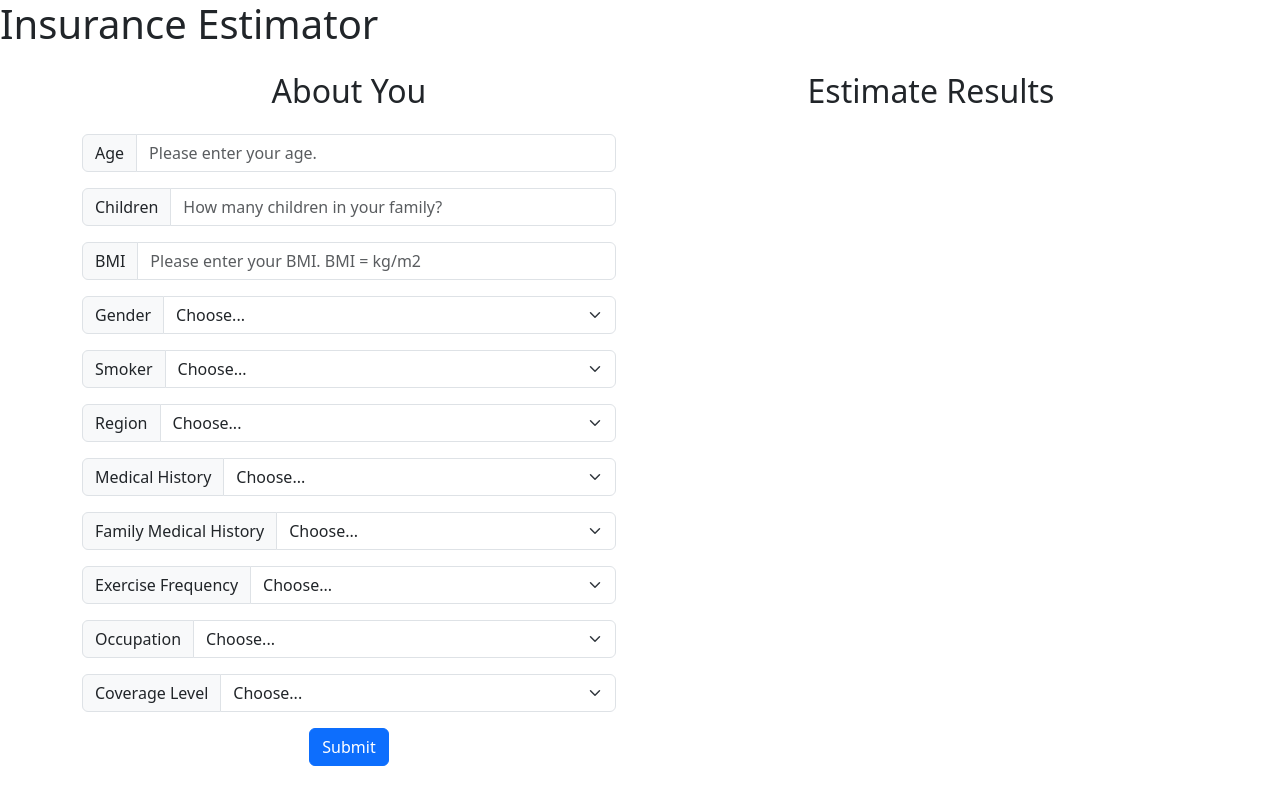
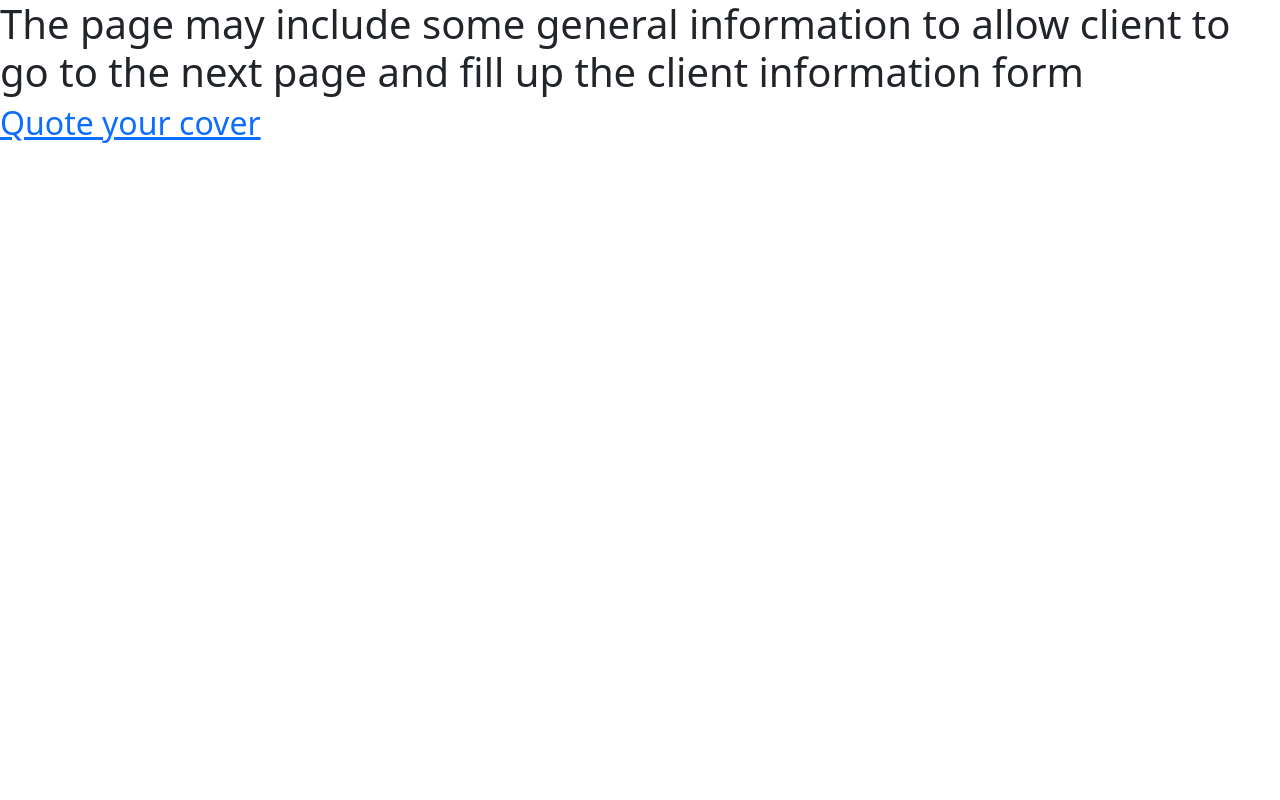
Before and after one commit to Hypertext-Assassin7/private-health-insurance-analysis, a Flask app: page / in a window 1280 px wide. Run offline with Flask 3, Linux system fonts and the light colour scheme; parts of the project's set-up code (start-up, migrations or seed data) failed here and were passed over.

Commit message:
plotly show in html

```diff
--- a/app.py
+++ b/app.py
@@ -1,7 +1,6 @@
 import json
 import pandas as pd
-
-from flask_session import Session
+import numpy as np
 
 # import necessary libraries
 import os
@@ -29,126 +28,151 @@ app.config['SQLALCHEMY_TRACK_MODIFICATIONS'] = False
 
 db = SQLAlchemy(app)
 
-class Pet(db.Model):
-    __tablename__ = 'pets'
+class client_info(db.Model):
+    __tablename__ = 'clients'
 
     id = db.Column(db.Integer, primary_key=True)
-    name = db.Column(db.String(64))
-    lat = db.Column(db.Float)
-    lon = db.Column(db.Float)
+    insurance_basic = db.Column(db.Float)
+    insurance_standard = db.Column(db.Float)
+    insurance_premium = db.Column(db.Float)
 
     def __repr__(self):
-        return '<Pet %r>' % (self.name)
+        return '<client %r>' % (self.name)
 
 with app.app_context():
     db.create_all()
 
+#################################################
+# Model Setup
+#################################################
+
+from joblib import load
+model_path = os.environ.get('MODEL_PATH', '') or "model_DecisionTreeRegressor.joblib"
+print("Loading model...")
+model = load(model_path)
+
 # create route that renders index.html template
 @app.route("/")
 def home():
-    return render_template("insurance_estimator.html")
+    return render_template("homepage.html")
 
 @app.route("/estimator", methods = ['GET','POST'])
 def estimator():
     if request.method == 'POST':
-      client_age = request.form['client_age']
-      bmi = request.form['bmi']
-      children_no = request.form['children_no']
-      gender = request.form['gender']
-      smoker = request.form['smoker']
-      region = request.form['region']
-      medical_history = request.form['medical_history']
-      family_medical_history= request.form['family_medical_history']
-      exercise_frequency = request.form['exercise_frequency']
-      occupation = request.form['occupation']
-      coverage_level = request.form['coverage_level']
+        client_age = request.form['client_age']
+        bmi = request.form['bmi']
+        children_no = request.form['children_no']
+        gender = request.form['gender']
+        smoker = request.form['smoker']
+        region = request.form['region']
+        medical_history = request.form['medical_history']
+        family_medical_history= request.form['family_medical_history']
+        exercise_frequency = request.form['exercise_frequency']
+        occupation = request.form['occupation']
+        coverage_level = request.form['coverage_level']
 
-      # get dummy data for gender
-      gender_male = 1 if gender == "Male" else 0
-      gender_female = 1 if gender != "Male" else 0
+        # get dummy data for gender
+        gender_male = 1 if gender == "Male" else 0
+        gender_female = 1 if gender != "Male" else 0
 
-      # get dummy data for smoker
-      smoker_no = 1 if smoker == "No" else 0
-      smoker_yes = 1 if smoker != "No" else 0
+        # get dummy data for smoker
+        smoker_no = 1 if smoker == "No" else 0
+        smoker_yes = 1 if smoker != "No" else 0
 
-      # get dummy data for region
-      region_northeast = 1 if region == "Northeast" else 0
-      region_northwest = 1 if region == "Northwest" else 0
-      region_southeast = 1 if region == "Southeast" else 0
-      region_southwest = 1 if region == "Southwest" else 0
+        # get dummy data for region
+        region_northeast = 1 if region == "Northeast" else 0
+        region_northwest = 1 if region == "Northwest" else 0
+        region_southeast = 1 if region == "Southeast" else 0
+        region_southwest = 1 if region == "Southwest" else 0
 
-      # get dummy date for client and family medical history
-      medical_history_Diabetes = 1 if medical_history == "Diabetes" else 0
-      medical_history_Heart_disease = 1 if medical_history == "Heart disease" else 0
-      medical_history_High_blood_pressure = 1 if medical_history == "High blood pressure" else 0
-      medical_history_None = 1 if medical_history not in ["Diabetes", "Heart disease", "High blood pressuret"] else 0
+        # get dummy date for client and family medical history
+        medical_history_Diabetes = 1 if medical_history == "Diabetes" else 0
+        medical_history_Heart_disease = 1 if medical_history == "Heart disease" else 0
+        medical_history_High_blood_pressure = 1 if medical_history == "High blood pressure" else 0
+        medical_history_None = 1 if medical_history not in ["Diabetes", "Heart disease", "High blood pressuret"] else 0
 
-      family_medical_history_Diabetes = 1 if family_medical_history == "Diabetes" else 0
-      family_medical_history_Heart_disease = 1 if family_medical_history == "Heart disease" else 0
-      family_medical_history_High_blood_pressure = 1 if family_medical_history == "High blood pressure" else 0
-      family_medical_history_None = 1 if family_medical_history not in ["Diabetes", "Heart disease", "High blood pressuret"] else 0
+        family_medical_history_Diabetes = 1 if family_medical_history == "Diabetes" else 0
+        family_medical_history_Heart_disease = 1 if family_medical_history == "Heart disease" else 0
+        family_medical_history_High_blood_pressure = 1 if family_medical_history == "High blood pressure" else 0
+        family_medical_history_None = 1 if family_medical_history not in ["Diabetes", "Heart disease", "High blood pressuret"] else 0
 
-      # get dummy data for exercise_frequency
-      exercise_frequency_Frequently = 1 if exercise_frequency == "Frequently" else 0
-      exercise_frequency_Occasionally = 1 if exercise_frequency == "Occasionally" else 0
-      exercise_frequency_Rarely = 1 if exercise_frequency == "Rarely" else 0
-      exercise_frequency_Never = 1 if exercise_frequency == "Never" else 0
+        # get dummy data for exercise_frequency
+        exercise_frequency_Frequently = 1 if exercise_frequency == "Frequently" else 0
+        exercise_frequency_Occasionally = 1 if exercise_frequency == "Occasionally" else 0
+        exercise_frequency_Rarely = 1 if exercise_frequency == "Rarely" else 0
+        exercise_frequency_Never = 1 if exercise_frequency == "Never" else 0
 
-      # get dummy data for occupation
-      occupation_Blue_collar = 1 if occupation == "Blue collar" else 0
-      occupation_White_collar = 1 if occupation == "White collar" else 0
-      occupation_Student = 1 if occupation == "Student" else 0
-      occupation_Unemployed = 1 if occupation not in ["Blue collar", "White collar", "Student"] else 0
+        # get dummy data for occupation
+        occupation_Blue_collar = 1 if occupation == "Blue collar" else 0
+        occupation_White_collar = 1 if occupation == "White collar" else 0
+        occupation_Student = 1 if occupation == "Student" else 0
+        occupation_Unemployed = 1 if occupation not in ["Blue collar", "White collar", "Student"] else 0
 
-      # get dummy data for coverage_level
-      coverage_level_Premium = 1 if coverage_level == "Premium" else 0
-      coverage_level_Standard = 1 if coverage_level == "Standard" else 0
-      coverage_level_Basic = 1 if coverage_level == "Basic" else 0
+        # get dummy data for coverage_level
+        coverage_level_Premium = 1 if coverage_level == "Premium" else 0
+        coverage_level_Standard = 1 if coverage_level == "Standard" else 0
+        coverage_level_Basic = 1 if coverage_level == "Basic" else 0
 
-      client_data = {
-          "age": client_age,
-          "bmi": bmi,
-          "children": children_no,
-          "gender_female": gender_female,
-          "gender_male": gender_male,
-          'smoker_no': smoker_no,
-          'smoker_yes': smoker_yes,
-          'region_northeast': region_northeast,
-          'region_northwest': region_northwest,
-          'region_southeast': region_southeast,
-          'region_southwest': region_southwest,
-          'medical_history_Diabetes' : medical_history_Diabetes,
-          'medical_history_Heart_disease': medical_history_Heart_disease,
-          'medical_history_High_blood_pressure': medical_history_High_blood_pressure,
-          'medical_history_None' : medical_history_None,
-          'family_medical_history_Diabetes' : family_medical_history_Diabetes,
-          'family_medical_history_Heart_disease': family_medical_history_Heart_disease,
-          'family_medical_history_High_blood_pressure': family_medical_history_High_blood_pressure,
-          'family_medical_history_None' : family_medical_history_None,
-          'exercise_frequency_Frequently': exercise_frequency_Frequently,
-          'exercise_frequency_Never': exercise_frequency_Never,
-          'exercise_frequency_Occasionally': exercise_frequency_Occasionally,
-          'exercise_frequency_Rarely': exercise_frequency_Rarely,
-          'occupation_Blue_collar': occupation_Blue_collar,
-          'occupation_Student': occupation_Student,
-          'occupation_Unemployed': occupation_Unemployed,
-          'occupation_White_collar': occupation_White_collar,
-          'coverage_level_Premium': coverage_level_Premium,
-          'coverage_level_Standard': coverage_level_Standard,
-          'coverage_level_Basic': coverage_level_Basic
-      }
+        client_data_list_Basic = [client_age, bmi, children_no, gender_female, gender_male, smoker_no, smoker_yes, region_northeast, region_northwest, region_southeast, region_southwest,\
+                                    medical_history_Diabetes, medical_history_Heart_disease, medical_history_High_blood_pressure, medical_history_None, family_medical_history_Diabetes, \
+                                    family_medical_history_Heart_disease, family_medical_history_High_blood_pressure, family_medical_history_None, exercise_frequency_Frequently, \
+                                    exercise_frequency_Never, exercise_frequency_Occasionally, exercise_frequency_Rarely, occupation_Blue_collar, occupation_Student, occupation_Unemployed, \
+                                    occupation_White_collar, 1, 0, 0]
 
-      json_string = json.dumps(client_data)
-      print(json_string)
+        client_data_list_Standard = [client_age, bmi, children_no, gender_female, gender_male, smoker_no, smoker_yes, region_northeast, region_northwest, region_southeast, region_southwest,\
+                                    medical_history_Diabetes, medical_history_Heart_disease, medical_history_High_blood_pressure, medical_history_None, family_medical_history_Diabetes, \
+                                    family_medical_history_Heart_disease, family_medical_history_High_blood_pressure, family_medical_history_None, exercise_frequency_Frequently, \
+                                    exercise_frequency_Never, exercise_frequency_Occasionally, exercise_frequency_Rarely, occupation_Blue_collar, occupation_Student, occupation_Unemployed, \
+                                    occupation_White_collar, 0, 0, 1]
 
-      # data = client_data_db(age=client_age, gender=gender, bmi=bmi, children=children_no, smoker=smoker, medical_history=medical_history,family_medical_history=family_medical_history, exercise_frequency=exercise_frequency, occupation=occupation, coverage_level=coverage_level)
+        client_data_list_Premium = [client_age, bmi, children_no, gender_female, gender_male, smoker_no, smoker_yes, region_northeast, region_northwest, region_southeast, region_southwest,\
+                                    medical_history_Diabetes, medical_history_Heart_disease, medical_history_High_blood_pressure, medical_history_None, family_medical_history_Diabetes, \
+                                    family_medical_history_Heart_disease, family_medical_history_High_blood_pressure, family_medical_history_None, exercise_frequency_Frequently, \
+                                    exercise_frequency_Never, exercise_frequency_Occasionally, exercise_frequency_Rarely, occupation_Blue_collar, occupation_Student, occupation_Unemployed, \
+                                    occupation_White_collar, 0, 1, 0]
 
-      # pet = client_data_db(age=client_age, gender=lat, lon=lon)
-      # db.session.add(pet)
-      # db.session.commit()
+        # client_data_List = ([client_age, bmi, children_no, gender_female, gender_male, smoker_no, smoker_yes, region_northeast, region_northwest, region_southeast, region_southwest,\
+                                    # medical_history_Diabetes, medical_history_Heart_disease, medical_history_High_blood_pressure, medical_history_None, family_medical_history_Diabetes, \
+                                    # family_medical_history_Heart_disease, family_medical_history_High_blood_pressure, family_medical_history_None, exercise_frequency_Frequently, \
+                                    # exercise_frequency_Never, exercise_frequency_Occasionally, exercise_frequency_Rarely, occupation_Blue_collar, occupation_Student, occupation_Unemployed, \
+                                    # occupation_White_collar], [1, 0, 0], [0, 0, 1], [0, 1, 0])
 
-      return json_string
-    return render_template("insurance_estimator.html")
+        # client_data_List_basic_plan = (client_data_List[0], client_data_List[1])
+
+        index1 = model.predict([client_data_list_Basic])
+        index2 = model.predict([client_data_list_Standard])
+        index3 = model.predict([client_data_list_Premium])
+
+        # response = jsonify(f"Predicted Insurance Basic: {index1}, Predicted Insurance Standard: {index2}, Predicted Insurance Premium:{index3}")
+
+        client_insurance = client_info(insurance_basic=index1, insurance_standard=index2, insurance_premium=index3)
+
+        db.session.add(client_insurance)
+        db.session.commit()
+
+        # return jsonify(f"Predicted Insurance Basic: {index1}, Predicted Insurance Standard: {index2}, Predicted Insurance Premium:{index3}")
+        return render_template("insurance_analysis.html")
+    return render_template('insurance_estimator.html')
+
+# jsonify(f"Predicted Insurance Basic: {index1}, Predicted Insurance Standard: {index2}, Predicted Insurance Premium:{index3}")
+
+@app.route("/analysis")
+def analysis():
+
+    insurance_results = db.session.query(client_info.insurance_basic, client_info.insurance_standard, client_info.insurance_premium).all()
+
+     # Create a dictionary from the row data and append to a list
+    insurance_basic = [result[0] for result in insurance_results]
+    insurance_standard = [result[1] for result in insurance_results]
+    insurance_premium = [result[2] for result in insurance_results]
+    data_length = len(insurance_results)-1
+
+    insurance_data = [{'Basic': insurance_basic[data_length], 'Standard': insurance_standard[data_length], 'Premium': insurance_premium[data_length]}]
+
+    response = jsonify(insurance_data)
+    # jsonify(f"Predicted Insurance Basic: {response[0]}, Predicted Insurance Standard: {response[1]}, Predicted Insurance Premium:{response[2]}")
+    response.headers.add('Access-Control-Allow-Origin', '*')
+    return response
 
 if __name__ == '__main__':
   app.run(debug=True)
--- /dev/null
+++ b/templates/homepage.html
@@ -0,0 +1,21 @@
+<!doctype html>
+<html lang="en">
+  <head>
+    <meta charset="utf-8">
+    <meta name="viewport" content="width=device-width, initial-scale=1">
+    <title>Homepage</title>
+    <link href="https://cdn.jsdelivr.net/npm/bootstrap@5.3.0-alpha3/dist/css/bootstrap.min.css" rel="stylesheet" integrity="sha384-KK94CHFLLe+nY2dmCWGMq91rCGa5gtU4mk92HdvYe+M/SXH301p5ILy+dN9+nJOZ" crossorigin="anonymous">
+  </head>
+
+  <body>
+    <h1>The page may include some general information to allow client to go to the next page and fill up the client information form</h1>
+    <script src="https://cdn.jsdelivr.net/npm/bootstrap@5.3.0-alpha3/dist/js/bootstrap.bundle.min.js" integrity="sha384-ENjdO4Dr2bkBIFxQpeoTz1HIcje39Wm4jDKdf19U8gI4ddQ3GYNS7NTKfAdVQSZe" crossorigin="anonymous"></script>
+
+    <div class="row">
+        <div class="col-md-12">
+            <h2><a href="/estimator">Quote your cover</a></h2>
+        </div>
+    </div>
+
+</body>
+</html>
--- a/templates/insurance_estimator.html
+++ b/templates/insurance_estimator.html
@@ -114,12 +114,16 @@
             </select>
           </div>
 
-          <button class="btn btn-primary" type="submit" value="Submit" type="button" onclick="showValue()">Submit</button>
+          <button class="btn btn-primary" type="submit" value="Submit" type="button">Submit</button>
         </form>
       </div>
 
+      <script src="https://cdnjs.cloudflare.com/ajax/libs/d3/5.5.0/d3.min.js"></script>
+      <script src="https://cdn.plot.ly/plotly-latest.min.js"></script>
+
       <div class="col">
         <div class="p-3"><h2>Estimate Results<h2></div>
+        <script src="{{ url_for('static', filename='js/app_analysis.js') }}"></script>
       </div>
     </div>
   </div>
```
Also changed, not shown: app_estimator1.py (deleted, +0 -82 lines), insurance_estimator1.html (deleted, +0 -33 lines), static/js/app_analysis.js (added, +56 -0 lines), templates/insurance_analysis.html (added, +24 -0 lines), templates/result.html (deleted, +0 -33 lines), 3 other files.
